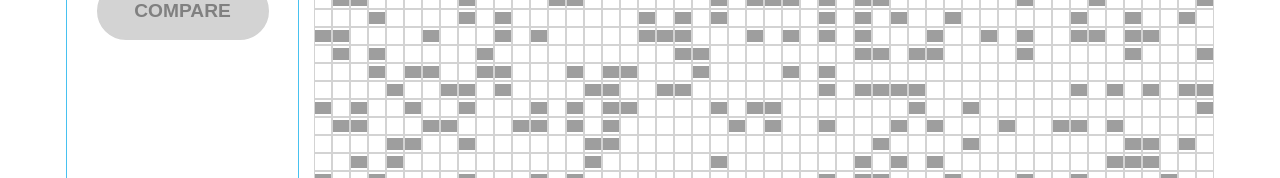
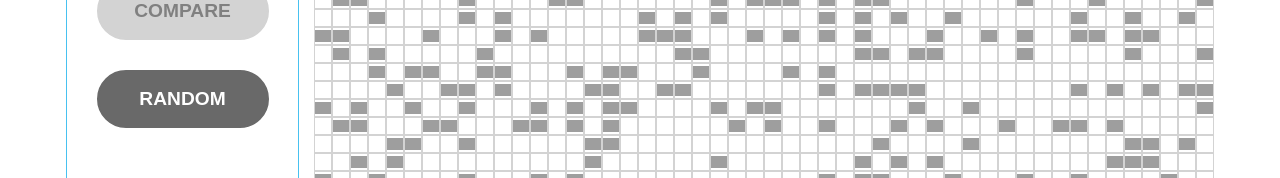
Before and after one commit to JimothyScript/the-best-game-in-the-world, a React (Create React App) app: page / in a window 1280 px wide. Shown: the part 479-657 px from the top of the page. Built offline with nearby package versions, Linux system fonts and the light colour scheme.

Commit message:
Add RANDOM button

```diff
--- a/src/components/Menu/Menu.css
+++ b/src/components/Menu/Menu.css
@@ -78,11 +78,24 @@
 }
 /* COMPARE */
 
+/* RANDOM */
+.menu-btns button.random {
+    color: #FFFFFF;
+    background-color: #696969;
+    border-color: #696969;
+}
+.menu-btns button.random:hover {
+  color: #696969;
+  background-color: #FFFFFF;
+}
+/* RANDOM */
+
 /* LOCKED BUTTONS */
 .menu-btns button.start.lock,
 .menu-btns button.pause.lock,
 .menu-btns button.resume.lock,
-.menu-btns button.compare.lock {
+.menu-btns button.compare.lock,
+.menu-btns button.random.lock {
   color: #808080;
   background-color: #D3D3D3;
   border: 2px solid #D3D3D3;
@@ -90,7 +103,8 @@
 .menu-btns button.start.lock:hover,
 .menu-btns button.pause.lock:hover,
 .menu-btns button.resume.lock:hover,
-.menu-btns button.compare.lock:hover {
+.menu-btns button.compare.lock:hover,
+.menu-btns button.random.lock:hover {
   color: #FFFFFF;
   background-color: #D3D3D3;
 }
--- a/src/components/Menu/Menu.js
+++ b/src/components/Menu/Menu.js
@@ -2,7 +2,7 @@ import React from 'react';
 import './Menu.css';
 
 const Menu = ({handleClick, turnNumber, start, pause, compare}) => {
-  const options = ['start', 'pause', 'resume', 'reset', 'compare lock'];
+  const options = ['start', 'pause', 'resume', 'reset', 'compare lock', 'random'];
 
   // 'pause' and 'resume' will be locked initially
   if (start) {
```
